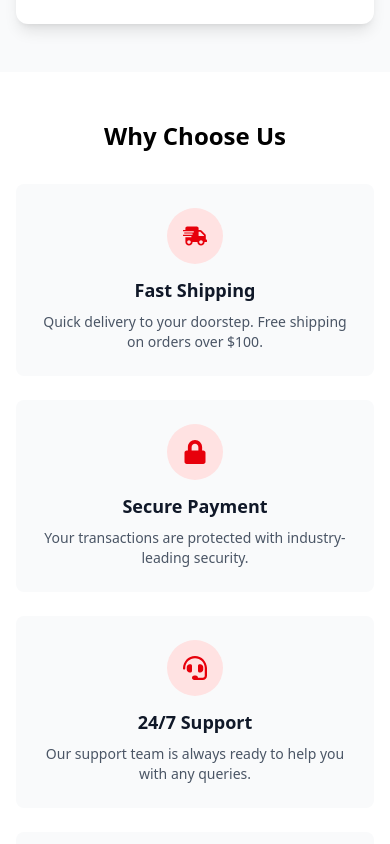
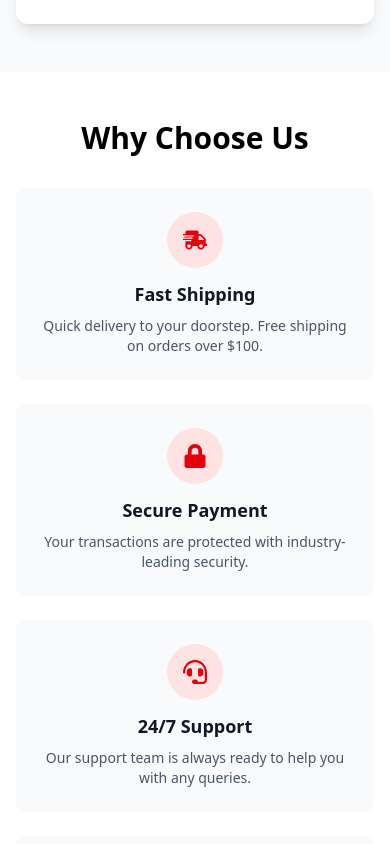
Before and after one commit to Parvesh-ops/ZAPTRO, a React (Vite) app: page /about in a window 390 px wide. Shown: the part 880-1724 px from the top of the page. Built offline with nearby package versions, Linux system fonts and the light colour scheme; no server answers.

Commit message:
Updating About

```diff
--- a/src/pages/About.tsx
+++ b/src/pages/About.tsx
@@ -56,7 +56,7 @@ const About = () => {
       {/* Features Section */}
       <div className="bg-white py-12 sm:py-16 px-4">
         <div className="max-w-6xl mx-auto">
-          <h2 className="text-2xl sm:text-3xl font-bold text-center text-black mb-8 sm:mb-12">
+          <h2 className="text-3xl sm:text-4xl font-extrabold text-center text-black mb-8 sm:mb-12">
             Why Choose Us
           </h2>
 
@@ -143,7 +143,7 @@ const About = () => {
       {/* CTA Section */}
       <div className=" text-black font-bold py-6 sm:py-10 px-3">
         <div className="max-w-3xl mx-auto text-center">
-          <h2 className="text-2xl sm:text-3xl font-bold mb-3">
+          <h2 className="text-2xl sm:text-3xl font-extrabold mb-3">
             Ready to Start Shopping?
           </h2>
           <p className="text-sm sm:text-base mb-6">
```
